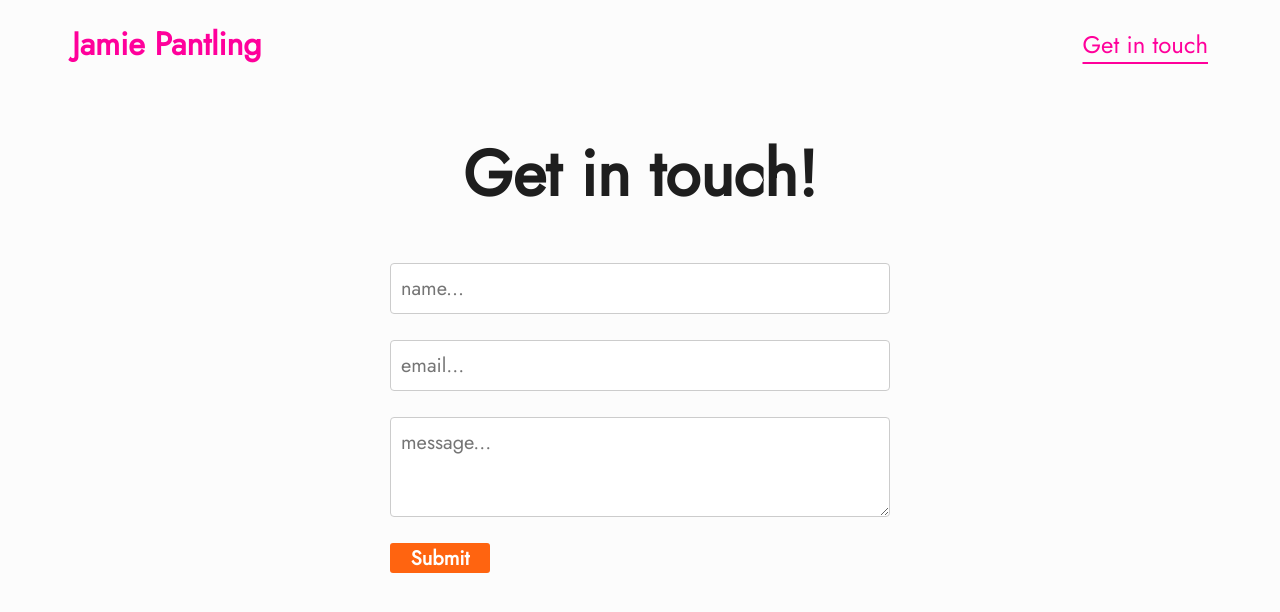
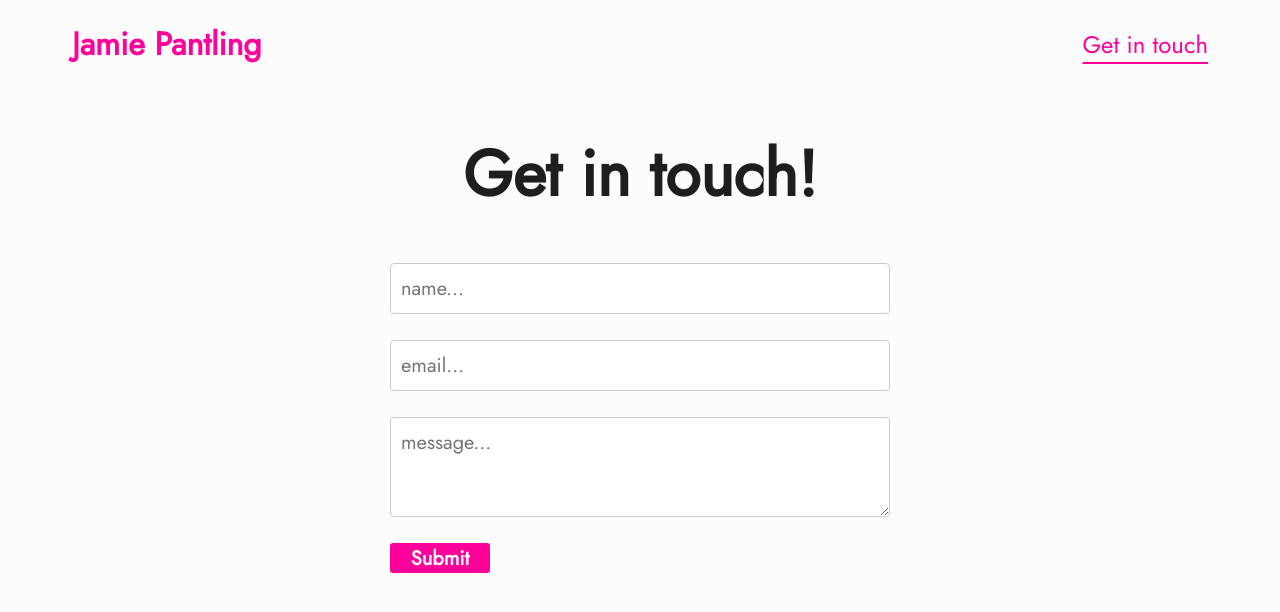
Before and after one commit to jamiepantling/portfolio, a Next.js app: page /contact in a window 1280 px wide. Shown: the top 612 px of the page. Built offline with nearby package versions, Linux system fonts and the light colour scheme; a web font is replaced by a local one.

Commit message:
style submit button

```diff
--- a/styles/contact.module.css
+++ b/styles/contact.module.css
@@ -33,7 +33,7 @@
   width: 100px;
   border: none;
   height: 30px;
-  background-color: var(--main-orange);
+  background-color: var(--main-pink);
   color: white;
   font-weight: bold;
   cursor: pointer;
```
